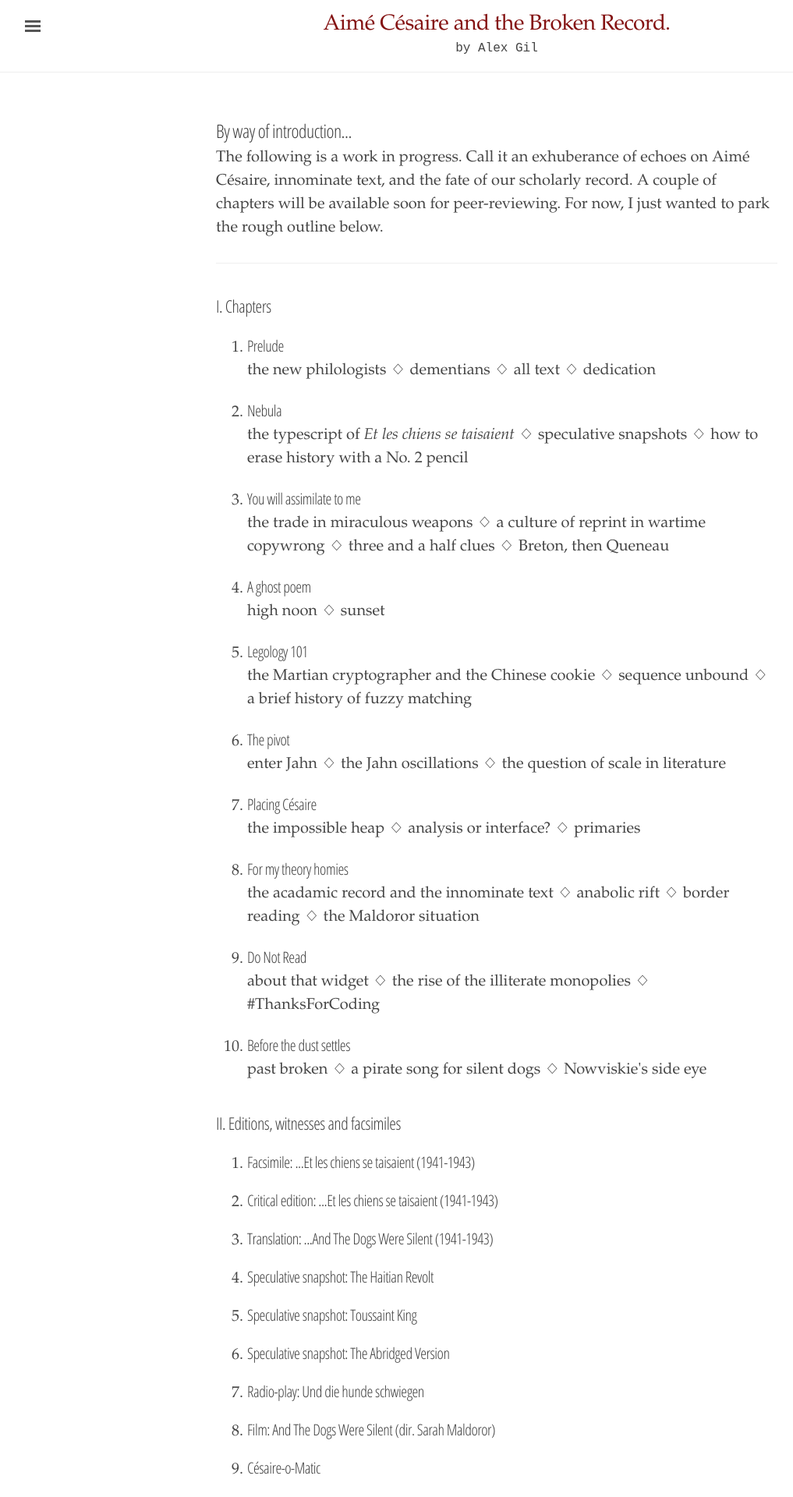
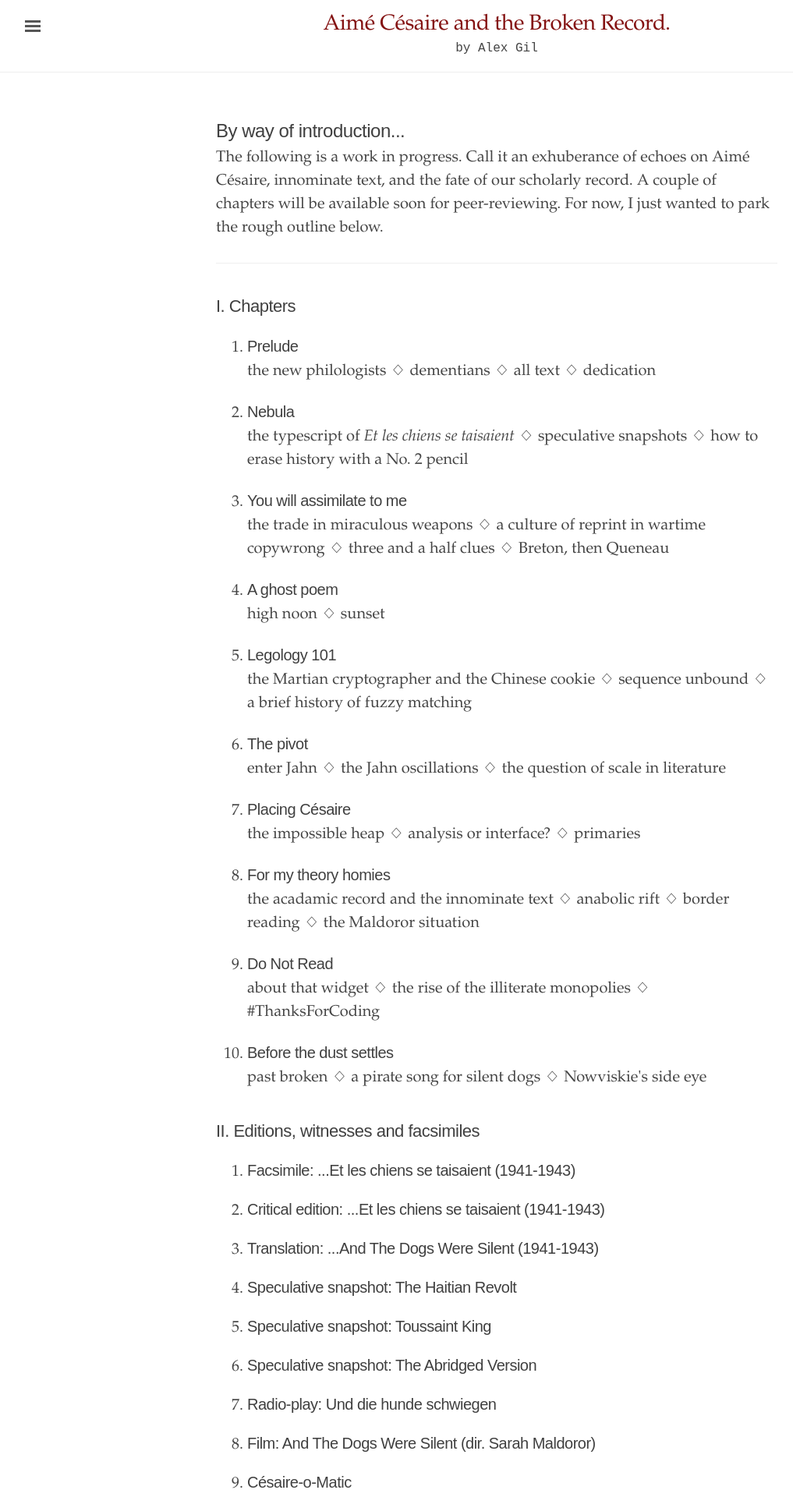
Before and after one commit to elotroalex/record, a Jekyll site: the page built from index.html, in a window 1280 px wide. Shown: the top 1920 px of the page at 78% size, without its empty margins (3-1020 px from the left). Built offline with Jekyll 4.4.1, drawn with Linux system fonts in a browser that asks for light colours.

Commit message:
reverted to plain sans serif

```diff
--- a/_includes/head.html
+++ b/_includes/head.html
@@ -2,8 +2,6 @@
   <!-- Canonical link to help search engines -->
   <link rel="canonical" href="{{ site.baseurl }}{{ page.url }}"/>
 
-  <!-- Google fonts -->
-  <link href="https://fonts.googleapis.com/css?family=Open+Sans+Condensed:300" rel="stylesheet">
 
   <!-- Basic meta elements -->
   <meta http-equiv="X-UA-Compatible" content="IE=edge"/>
--- a/public/css/ed.css
+++ b/public/css/ed.css
@@ -111,7 +111,7 @@
 /* Headings */
   /*font-family: "Lucida Sans Unicode", "Lucida Grande", sans-serif;*/
 h1, h2, h3, h4, h5, h6 {
-  font-family: 'Open Sans Condensed', sans-serif;
+  font-family: sans-serif;
   margin-bottom: .2rem;
   font-weight: 300;
   color: #404040;
```
